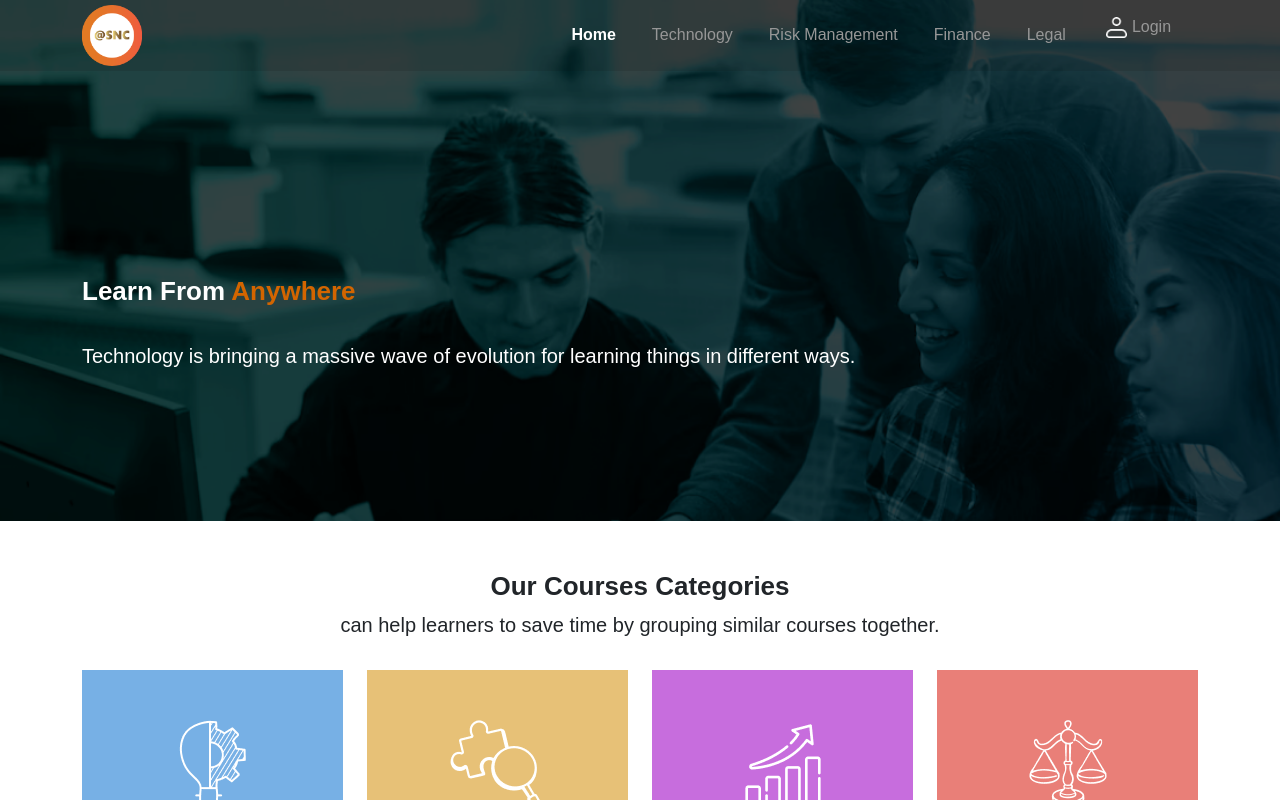
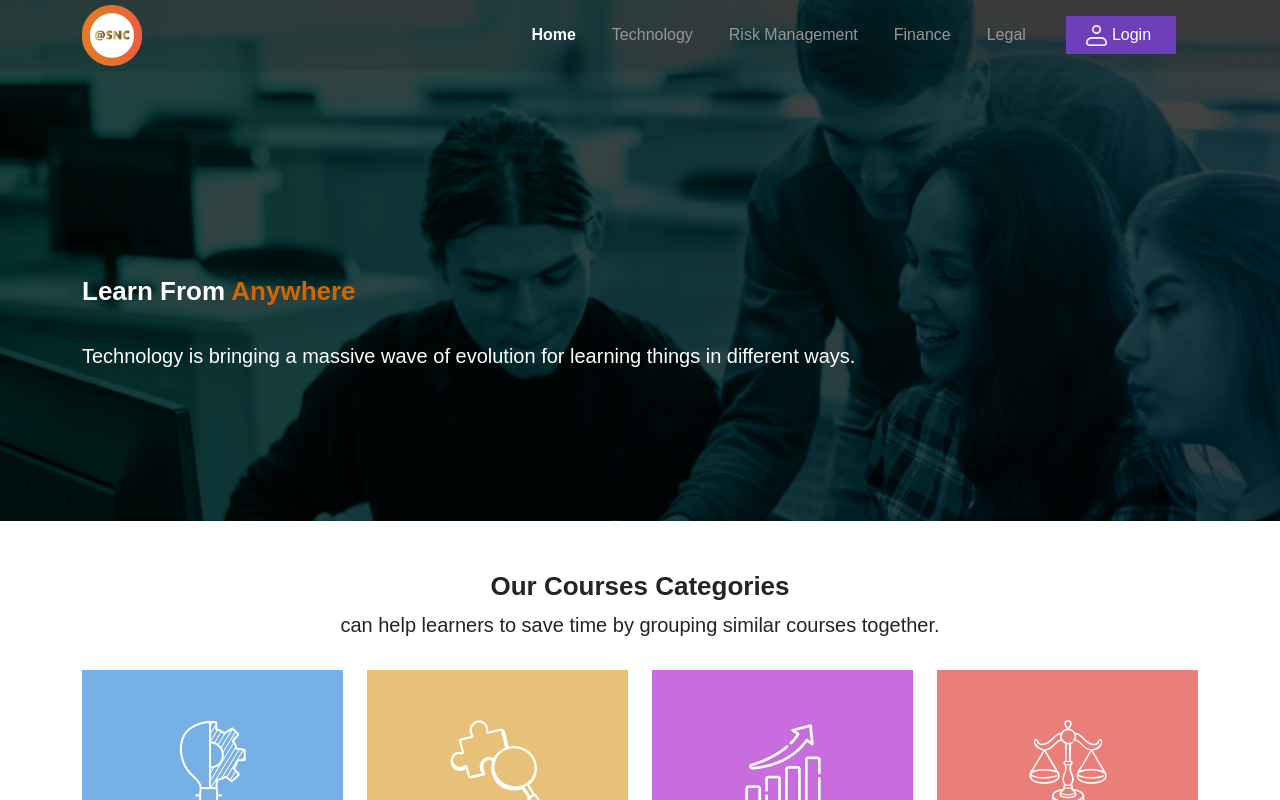
Before and after one commit to Sundar-Infographic-Analytics/LMS, a React (Create React App) app: page / in a window 1280 px wide. Shown: the top 800 px of the page. Built offline with nearby package versions, Linux system fonts and the light colour scheme.

Commit message:
login changes done by kannan 30-10-2023

```diff
--- a/src/Components/header/navbar.js
+++ b/src/Components/header/navbar.js
@@ -74,7 +74,7 @@ const handleLogin = () =>{
                 <Dropdown.Item href="#" onClick={handleLogoutModal} className='white fr'><img src={logout_ion} alt='' style={{width:'24px',}} /><span className='padl10'> Logout</span></Dropdown.Item>
               </Dropdown.Menu>
             </Dropdown>
-       ):(<Link onClick={handleLogin} to="/login" className={`white fr`} style={{textDecoration:'none'}}><Image src={loginion} className='w30 marr5 fw300'/>Login</Link>
+       ):(<Link onClick={handleLogin} to="/login" className={`white fr dark_purple_bg`} style={{textDecoration:'none'}}><Image src={loginion} className='w30 marr5 fw300'/>Login</Link>
        )}
         </Container>
         <LogoutModal show={showLogoutModal} handleClose={() => setShowLogoutModal(false)} handleLogout={handlelogout} />
--- a/src/assets/css/custom.css
+++ b/src/assets/css/custom.css
@@ -18,10 +18,15 @@ input#formGridAddress1,input.form-control{background-color: #fff;}
    background-color: #f6f6f6 !important;
    border-bottom-width:0;
  }
+ a.white.fr {
+  color: #fff;
+  padding: 7px 20px;
+}
+ .navbar-expand-lg .navbar-nav{display: flex;align-items: center;}
  .nav_active{color: #fff !important;}
- .nav_active::before{border-bottom: 2px solid rgba(199, 163, 255, 1);content: "";height: 2px;width: 2%;position: absolute;top: 55px;animation: animate 1s linear;}
- @keyframes animate {0% {width: 0;}100% {width: 2%;}}
- .me-auto a {display: flex;align-items: center;white-space: pre;color: rgba(151, 151, 151, 1);margin: 0 10px;}
+ .nav_active::before{border-bottom: 2px solid rgba(199, 163, 255, 1);content: "";height: 2px;width: 2%;position: absolute;top: 40px;animation: animate 1s linear;position: absolute;width: 80%;}
+ @keyframes animate {0% {width: 0;}100% {width: 80%;}}
+ .me-auto a {display: flex;align-items: center;white-space: pre;color: rgba(151, 151, 151, 1);margin: 0 10px;position: relative;}
  nav.bg-body-tertiary.navbar.navbar-expand-lg.navbar-light {background: rgba(72, 72, 72, 0.01) !important;padding: 0;}
  .dropdown-menu a {margin: 0;}
  .lmstbl.table-striped>tbody>tr:nth-child(odd)>td {
```
